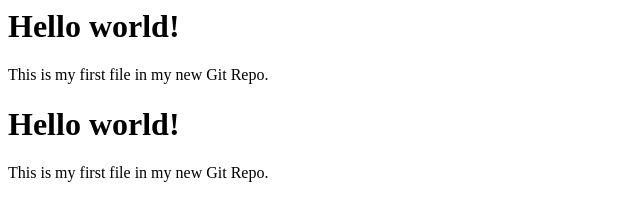
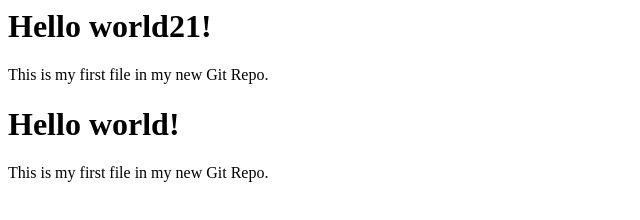
Before and after one commit to Dalila-Soares/GIT-job-PC, a plain HTML site: page index.html in a window 1280 px wide. Shown: the full height of the page, 0-640 px from the left. Drawn offline with Linux system fonts and the light colour scheme.

Commit message:
Update index.html

```diff
--- a/index.html
+++ b/index.html
@@ -4,7 +4,7 @@
      <title>hello world</title>
 </head>
 <body>
-    <h1>Hello world!</h1>
+    <h1>Hello world21!</h1>
      <p>This is my first file in my new Git Repo.</p>
      <h1>Hello world!</h1>
      <p>This is my first file in my new Git Repo.</p>
```
